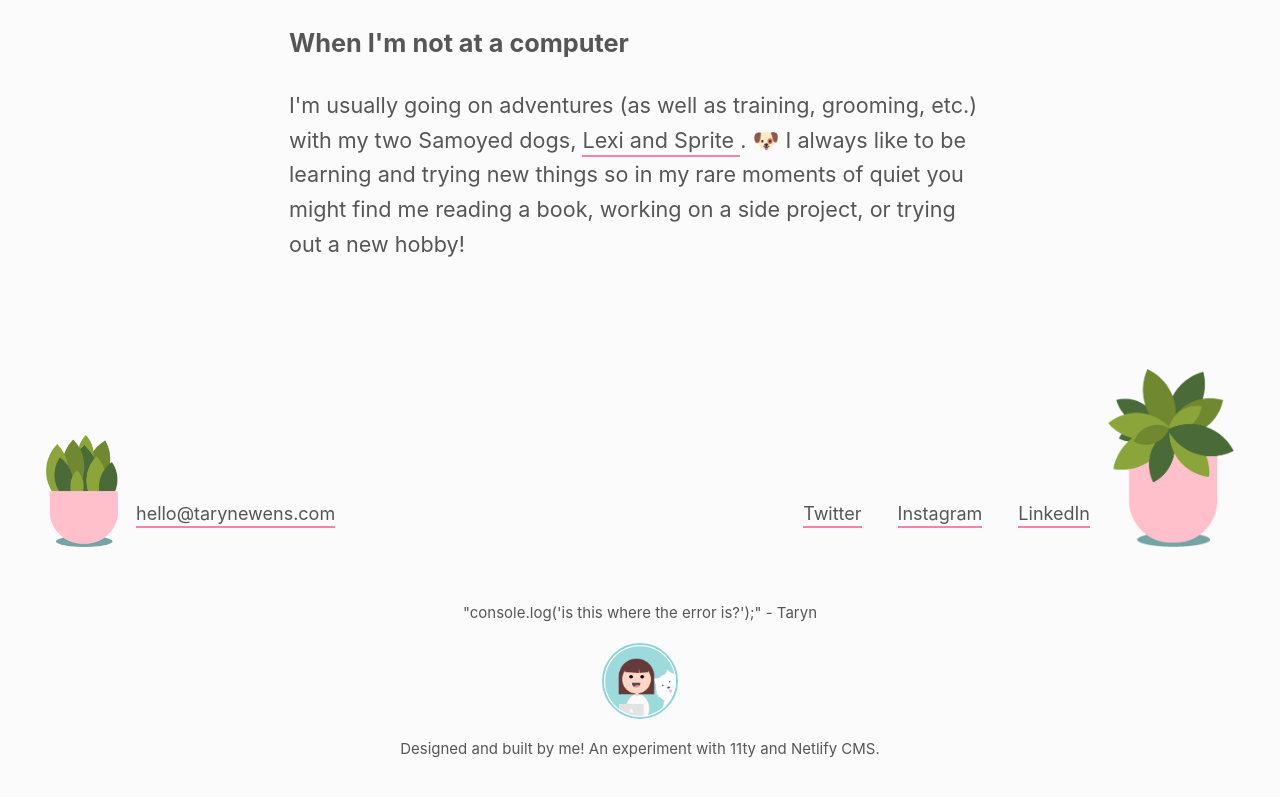
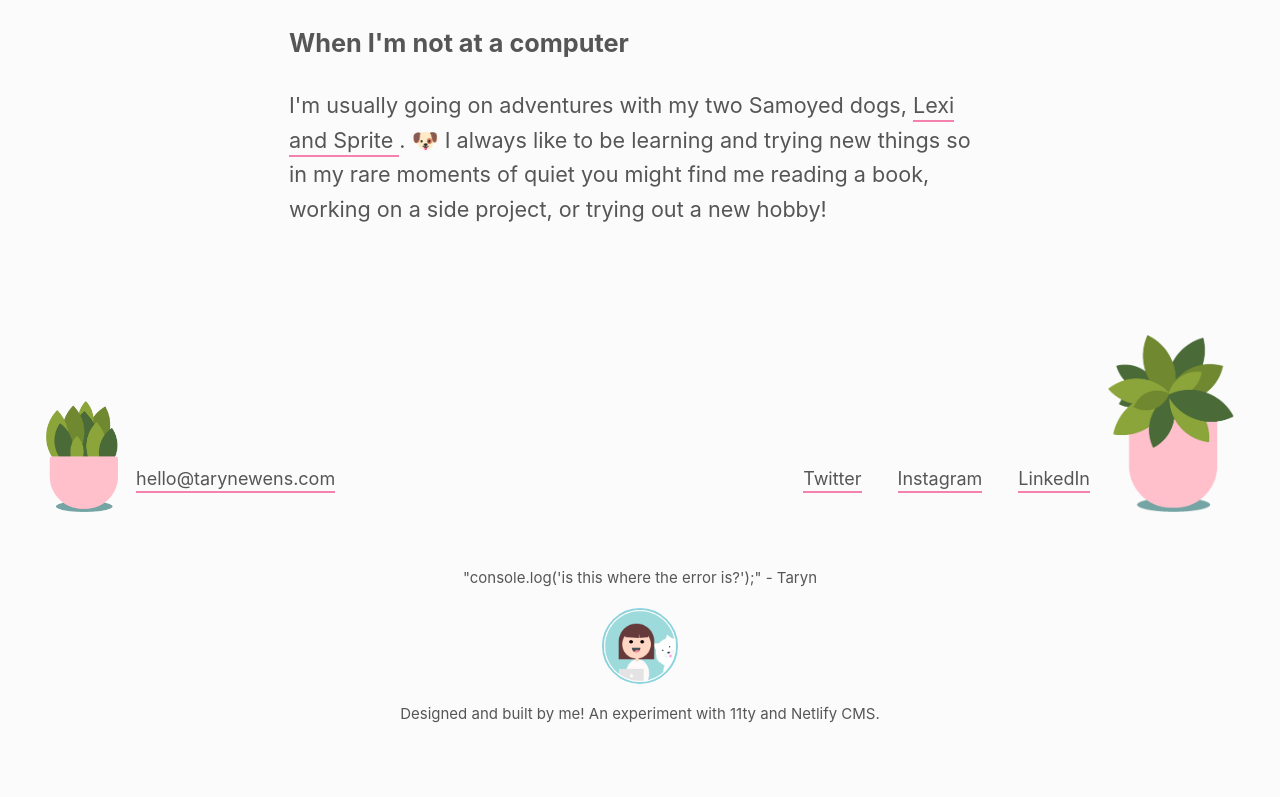
Before and after one commit to TarynEwens/te-eleventy-netlifyCMS, an Eleventy site: page pages/about.md in a window 1280 px wide. Shown: the part 2016-2813 px from the top of the page. Built offline with nearby package versions, Linux system fonts and the light colour scheme; Eleventy itself is replaced by a stand-in of ours; files that its build step writes are made by us from their sources.

Commit message:
Update Pages “about”

```diff
--- a/pages/about.md
+++ b/pages/about.md
@@ -128,7 +128,7 @@ permalink: /about/
       <section>
         <h3 className={utilStyles.h3}>When I'm not at a computer</h3>
         <p>
-          I'm usually going on adventures (as well as training, grooming, etc.) with my two Samoyed dogs,
+          I'm usually going on adventures with my two Samoyed dogs,
           <a
             className={utilStyles.linkFeature}
             href="https://www.instagram.com/lexiandsprite/"
```
